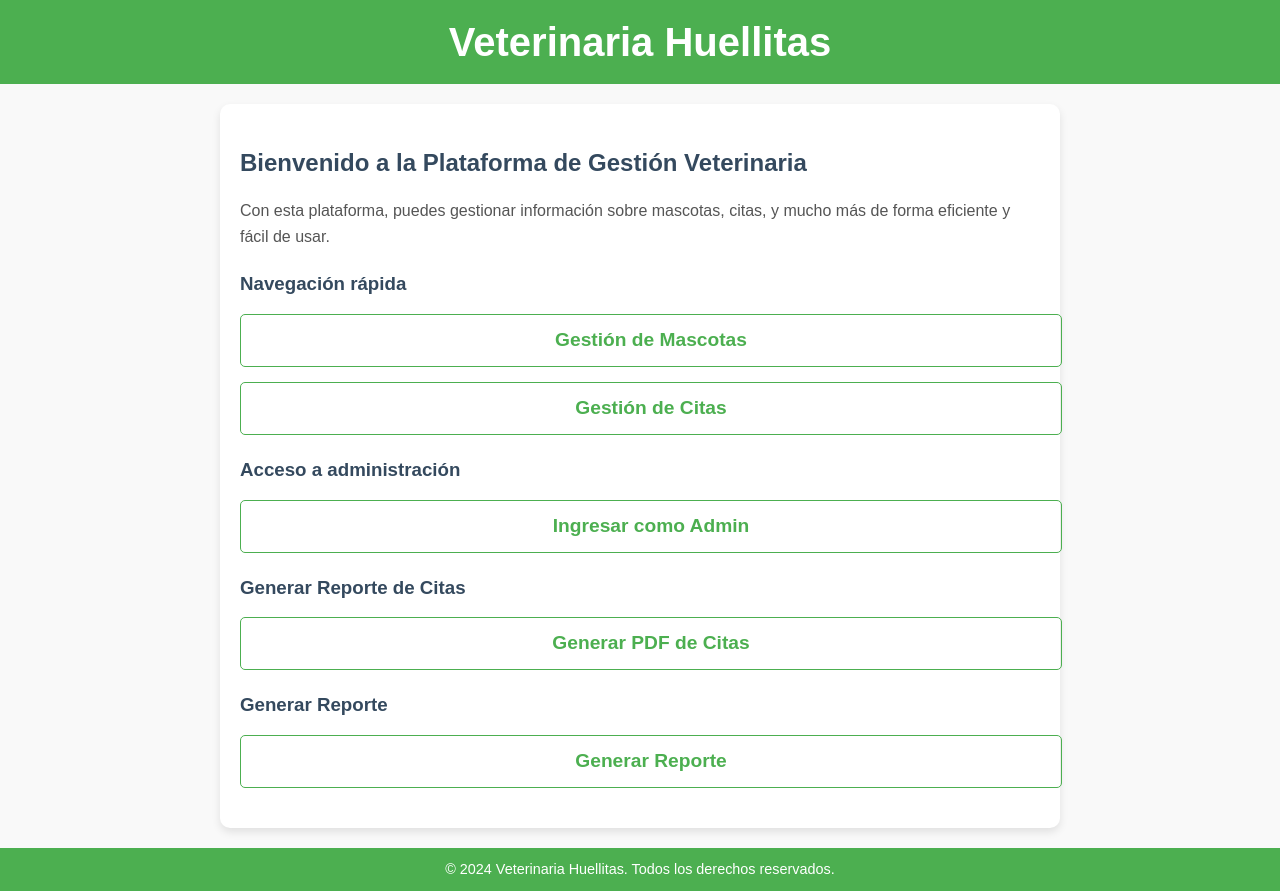
After one commit to tintayadev/Veterinaria, a Django app: page / in a window 1280 px wide. The commit adds this page. Run offline with Django 5.2, Linux system fonts and the light colour scheme.

Commit message:
Add new features- generate reports

```diff
--- a/veterinaria_project/veterinaria/static/css/styles.css
+++ b/veterinaria_project/veterinaria/static/css/styles.css
@@ -1,7 +1,9 @@
 /* static/css/styles.css */
 body {
-    font-family: Arial, sans-serif;
-    background-color: #f8f9fa;
+    font-family: 'Helvetica Neue', Arial, sans-serif;
+    line-height: 1.6;
+    background-color: #f3f4f6; /* Fondo ligeramente gris */
+    color: #333; /* Texto de color oscuro */
     margin: 0;
     padding: 0;
 }
@@ -52,3 +54,100 @@ table th, table td {
 .btn-danger {
     background-color: #dc3545;
 }
+
+
+/* Encabezado y pie de página */
+.header, .footer {
+    background-color: #2c3e50; /* Azul oscuro */
+    color: #ecf0f1; /* Blanco suave */
+    text-align: center;
+    padding: 15px 0;
+}
+
+.header h1 {
+    margin: 0;
+    font-size: 2.5em;
+    font-weight: bold;
+}
+
+.footer p {
+    margin: 0;
+    font-size: 0.9em;
+}
+
+/* Contenedor principal */
+.container {
+    max-width: 900px;
+    margin: 30px auto;
+    background-color: #ffffff; /* Fondo blanco */
+    padding: 20px;
+    border-radius: 12px; /* Bordes redondeados */
+    box-shadow: 0 5px 15px rgba(0, 0, 0, 0.1); /* Sombra suave */
+}
+
+/* Estilos de secciones */
+.section {
+    margin-bottom: 25px;
+}
+
+.section h2, .section h3 {
+    color: #34495e; /* Azul marino */
+    margin-bottom: 10px;
+}
+
+.section p {
+    color: #555; /* Texto gris */
+}
+
+/* Enlaces de navegación */
+.nav-link {
+    display: inline-block;
+    width: 100%;
+    margin: 10px 0;
+    text-align: center;
+    font-size: 1.1em;
+    font-weight: 600;
+    text-decoration: none;
+    color: #3498db; /* Azul claro */
+    padding: 12px 20px;
+    border: 2px solid #3498db; /* Borde azul */
+    border-radius: 8px;
+    transition: all 0.3s ease;
+}
+
+.nav-link:hover {
+    background-color: #3498db; /* Fondo azul */
+    color: #ffffff; /* Texto blanco */
+}
+
+/* Botones */
+.button {
+    display: inline-block;
+    padding: 10px 20px;
+    background-color: #27ae60; /* Verde */
+    color: #ffffff;
+    text-decoration: none;
+    border-radius: 5px;
+    font-size: 1em;
+    font-weight: bold;
+    transition: background-color 0.3s;
+}
+
+.button:hover {
+    background-color: #2ecc71; /* Verde claro */
+}
+
+/* Estilo de medios de visualización */
+@media (max-width: 768px) {
+    .container {
+        padding: 15px;
+    }
+
+    .nav-link {
+        font-size: 1em;
+    }
+
+    .header h1 {
+        font-size: 2em;
+    }
+}
--- a/veterinaria_project/veterinaria/templates/cita/lista_citas.html
+++ b/veterinaria_project/veterinaria/templates/cita/lista_citas.html
@@ -37,6 +37,8 @@
                 {% endfor %}
             </tbody>
         </table>
+
+        <a href="{% url 'home' %}" class="nav-link">Volver al Home</a>
     </div>
 </body>
 </html>
--- /dev/null
+++ b/veterinaria_project/veterinaria/templates/home.html
@@ -0,0 +1,83 @@
+{% load static %}
+<!DOCTYPE html>
+<html lang="en">
+<head>
+    <meta charset="UTF-8">
+    <meta name="viewport" content="width=device-width, initial-scale=1.0">
+    <title>Veterinaria Huellitas - Inicio</title>
+    <link rel="stylesheet" href="{% static 'css/styles.css' %}">
+    <style>
+        body {
+            font-family: 'Arial', sans-serif;
+            background-color: #f9f9f9;
+            margin: 0;
+            padding: 0;
+        }
+        .header, .footer {
+            background-color: #4CAF50;
+            color: white;
+            text-align: center;
+            padding: 10px 0;
+        }
+        .container {
+            margin: 20px auto;
+            max-width: 800px;
+            padding: 20px;
+            background-color: white;
+            border-radius: 10px;
+            box-shadow: 0 4px 8px rgba(0, 0, 0, 0.1);
+        }
+        .nav-link {
+            display: block;
+            margin: 15px 0;
+            text-align: center;
+            font-size: 1.2em;
+            text-decoration: none;
+            color: #4CAF50;
+            padding: 10px;
+            border: 1px solid #4CAF50;
+            border-radius: 5px;
+        }
+        .nav-link:hover {
+            background-color: #4CAF50;
+            color: white;
+        }
+        .section {
+            margin-bottom: 20px;
+        }
+    </style>
+</head>
+<body>
+    <div class="header">
+        <h1>Veterinaria Huellitas</h1>
+    </div>
+
+    <div class="container">
+        <div class="section">
+            <h2>Bienvenido a la Plataforma de Gestión Veterinaria</h2>
+            <p>Con esta plataforma, puedes gestionar información sobre mascotas, citas, y mucho más de forma eficiente y fácil de usar.</p>
+        </div>
+        <div class="section">
+            <h3>Navegación rápida</h3>
+            <a href="{% url 'lista_mascotas' %}" class="nav-link">Gestión de Mascotas</a>
+            <a href="{% url 'lista_citas' %}" class="nav-link">Gestión de Citas</a>
+        </div>
+        <div class="section">
+            <h3>Acceso a administración</h3>
+            <a href="/admin/" class="nav-link">Ingresar como Admin</a>
+        </div>
+        <div class="section">
+            <h3>Generar Reporte de Citas</h3>
+            <a href="{% url 'reporte_citas' %}" class="nav-link">Generar PDF de Citas</a>
+        </div>
+        <div class="section">
+            <h3>Generar Reporte</h3>
+            <a href="{% url 'generar_reporte' %}" class="nav-link">Generar Reporte</a>
+        </div>
+    </div>
+
+    <div class="footer">
+        <p>© 2024 Veterinaria Huellitas. Todos los derechos reservados.</p>
+    </div>
+</body>
+</html>
--- a/veterinaria_project/veterinaria/templates/mascota/lista_mascotas.html
+++ b/veterinaria_project/veterinaria/templates/mascota/lista_mascotas.html
@@ -35,6 +35,7 @@
                 {% endfor %}
             </tbody>
         </table>
+        <a href="{% url 'home' %}" class="nav-link">Volver al Home</a>
     </div>
 </body>
 </html>
--- a/veterinaria_project/veterinaria/urls.py
+++ b/veterinaria_project/veterinaria/urls.py
@@ -2,7 +2,7 @@ from django.urls import path, include
 from rest_framework.routers import DefaultRouter
 from .views import (CirugiaViewSet, CitaViewSet, ConsultaViewSet, DuenoViewSet,
                     EspecialidadViewSet, FacturacionViewSet, HospitalizacionViewSet,
-                    MascotaViewSet, TratamientoViewSet, VeterinarioViewSet)
+                    MascotaViewSet, TratamientoViewSet, VeterinarioViewSet, generar_reporte_citas)
 
 # Crear un router y registrar cada ViewSet
 router = DefaultRouter()
@@ -20,4 +20,5 @@ router.register(r'veterinarios', VeterinarioViewSet)
 # Incluir las rutas en la aplicación
 urlpatterns = [
     path('', include(router.urls)),
+    path('reportes/citas/', generar_reporte_citas, name='reporte_citas'),
 ]
--- a/veterinaria_project/veterinaria/views.py
+++ b/veterinaria_project/veterinaria/views.py
@@ -1,10 +1,17 @@
 from django.shortcuts import render, get_object_or_404, redirect
+from django.http import HttpResponse
+from django.template.loader import get_template
+from xhtml2pdf import pisa
 from rest_framework import viewsets
 from .models import Cirugia, Cita, Consulta, Dueno, Especialidad, Facturacion, Hospitalizacion, Mascota, Tratamiento, Veterinario
 from .serializers import (CirugiaSerializer, CitaSerializer, ConsultaSerializer, DuenoSerializer,
                           EspecialidadSerializer, FacturacionSerializer, HospitalizacionSerializer,
                           MascotaSerializer, TratamientoSerializer, VeterinarioSerializer)
-from .forms import CitaForm, MascotaForm
+from .forms import CitaForm, MascotaForm, ReporteForm
+from django.utils import timezone
+from io import BytesIO
+from .utils import render_pdf
+from datetime import datetime
 
 # ViewSet para el modelo Cirugia
 class CirugiaViewSet(viewsets.ModelViewSet):
@@ -127,3 +134,78 @@ def eliminar_cita(request, pk):
         cita.delete()
         return redirect('lista_citas')
     return render(request, 'cita/eliminar_cita.html', {'mascota': cita})
+
+def home(request):
+    return render(request, 'home.html')
+
+
+def generar_reporte_citas(request):
+    # Obtener datos de las citas
+    citas = Cita.objects.select_related('id_mascota', 'id_dueno', 'id_veterinario')
+
+    # Cargar el template HTML
+    template = get_template('reportes/reporte_citas.html')
+
+    # Obtener la fecha actual y el nombre del usuario (en este caso, simplemente un nombre estático)
+    fecha_reporte = timezone.localtime(timezone.now()).strftime('%d/%m/%Y %H:%M:%S')
+
+    generado_por = "Administrador"  # Puedes cambiar esto según el contexto de quien genera el reporte
+
+    # Crear el contexto para el reporte
+    context = {'citas': citas, 'fecha_reporte': fecha_reporte, 'generado_por': generado_por}
+
+    # Renderizar el HTML con el contexto
+    html = template.render(context)
+
+    # Generar el PDF
+    response = HttpResponse(content_type='application/pdf')
+    response['Content-Disposition'] = 'inline; filename="reporte_citas.pdf"'
+    pisa_status = pisa.CreatePDF(html, dest=response)
+
+    # Manejar errores
+    if pisa_status.err:
+        return HttpResponse('Ocurrió un error al generar el PDF', status=500)
+
+    return response
+
+def generar_reporte(request):
+    template = get_template('reporte.html')
+    if request.method == 'POST':
+        form = ReporteForm(request.POST)
+        if form.is_valid():
+            fecha_inicio = form.cleaned_data['fecha_inicio']
+            fecha_fin = form.cleaned_data['fecha_fin']
+            tipo_mascota = form.cleaned_data['tipo_mascota']
+
+            # Si se selecciona un tipo de mascota, filtrar por ese tipo
+            if tipo_mascota:
+                mascotas = Mascota.objects.filter(especie=tipo_mascota)
+            else:
+                mascotas = Mascota.objects.all()
+
+            # Aquí pasamos los datos al template de reporte
+            context = {
+                'mascotas': mascotas,
+                'fecha_inicio': fecha_inicio,
+                'fecha_fin': fecha_fin,
+                'tipo_mascota': tipo_mascota,
+            }
+
+            # Renderizar el HTML con el contexto
+            html = template.render(context)
+
+            # Generar el PDF
+            response = HttpResponse(content_type='application/pdf')
+            response['Content-Disposition'] = f'inline; filename="reporte-{tipo_mascota}-{fecha_inicio}.pdf"'
+            pisa_status = pisa.CreatePDF(html, dest=response)
+
+            # Manejar errores
+            if pisa_status.err:
+                return HttpResponse('Ocurrió un error al generar el PDF', status=500)
+
+            return response
+
+    else:
+        form = ReporteForm()
+
+    return render(request, 'reporte_form.html', {'form': form})
--- a/veterinaria_project/veterinaria_project/urls.py
+++ b/veterinaria_project/veterinaria_project/urls.py
@@ -16,10 +16,11 @@ Including another URLconf
 """
 from django.contrib import admin
 from django.urls import path, include
-from veterinaria.views import lista_citas, lista_mascotas, crear_cita, crear_mascota, editar_cita, editar_mascota, eliminar_cita, eliminar_mascota
+from veterinaria.views import lista_citas, lista_mascotas, crear_cita, crear_mascota, editar_cita, editar_mascota, eliminar_cita, eliminar_mascota, home, generar_reporte_citas, generar_reporte
 
 urlpatterns = [
     path('admin/', admin.site.urls),
+    path('', home, name='home'),
     path('api/', include('veterinaria.urls')),
     path('mascotas/', lista_mascotas, name='lista_mascotas'),
     path('mascotas/crear/', crear_mascota, name='crear_mascota'),
@@ -29,4 +30,6 @@ urlpatterns = [
     path('citas/crear/', crear_cita, name='crear_cita'),
     path('citas/editar/<int:pk>/', editar_cita, name='editar_cita'),
     path('citas/eliminar/<int:pk>/', eliminar_cita, name='eliminar_cita'),
+    path('reportes/citas/', generar_reporte_citas, name='reporte_citas'),
+    path('generar-reporte/', generar_reporte, name='generar_reporte'),
 ]
```
Also changed, not shown: veterinaria_project/veterinaria/forms.py (+21 -0 lines), veterinaria_project/veterinaria/reportes.py (added, +14 -0 lines), veterinaria_project/veterinaria/templates/reporte.html (added, +89 -0 lines), veterinaria_project/veterinaria/templates/reporte_form.html (added, +24 -0 lines), veterinaria_project/veterinaria/templates/reportes/reporte_citas.html (added, +94 -0 lines), veterinaria_project/veterinaria/utils.py (added, +62 -0 lines), veterinaria_project/veterinaria_project/settings.py (+3 -4 lines), veterinaria_project/db.sqlite3.
